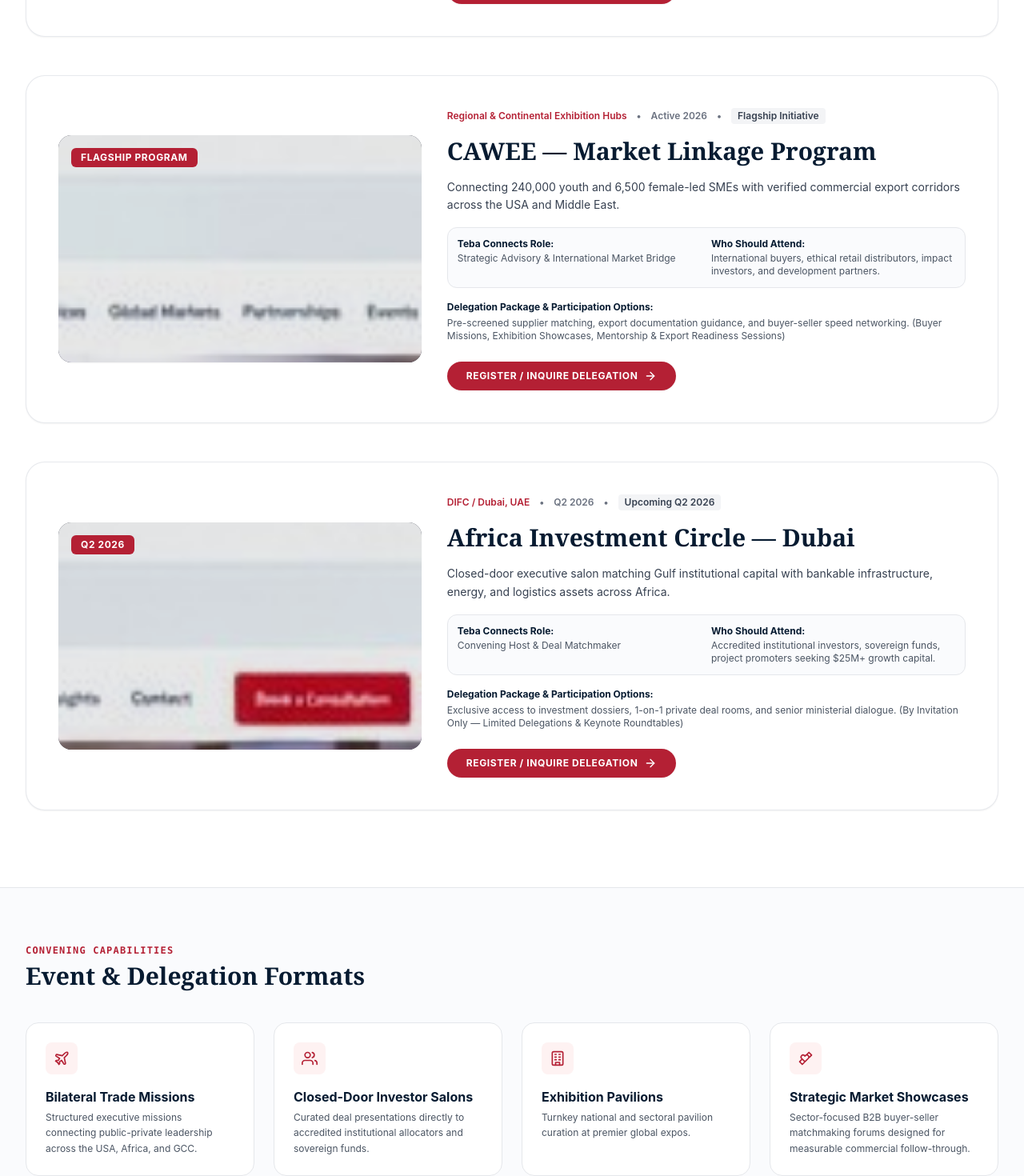
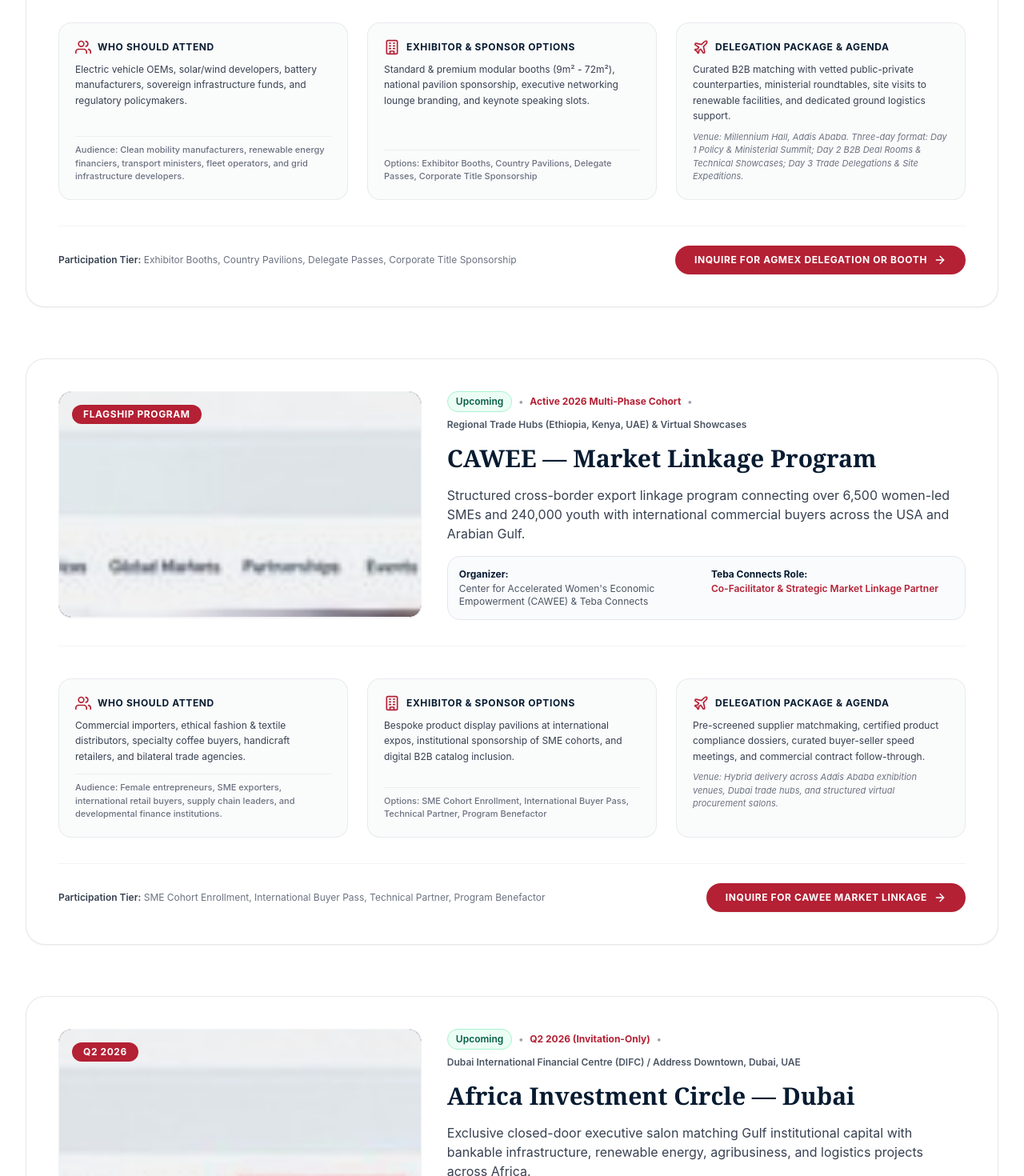
Before and after one commit to betty1927/tebaconnects, a Next.js app: page /events in a window 1280 px wide. Shown: the part 1300-2770 px from the top of the page at 80% size. Built offline with nearby package versions, Linux system fonts and the light colour scheme.

Commit message:
Update Page 6 Events content, confirmed listing attributes, and six structured detail modules per brief

```diff
--- a/app/events/page.jsx
+++ b/app/events/page.jsx
@@ -12,109 +12,171 @@ export default function EventsPage() {
   return (
     <div className="space-y-16 sm:space-y-24 pb-16">
 
-      {/* 1. HERO */}
+      {/* 1. HERO SECTION */}
       <HeroSection
         kicker={hero.eyebrow}
         breadcrumbs={hero.breadcrumbs}
         titleBlack={hero.headlineBlack}
         titleRed={hero.headlineRed}
         description={hero.introduction}
-        primaryCta={{ label: "Discuss an Event", href: "#events-list" }}
-        secondaryCta={{ label: "Delegation Formats", href: "#formats" }}
-        image="/assets/events-hero.jpg"
-        imageAlt="Teba Connects Global Trade Platforms"
+        primaryCta={{ label: "Explore Confirmed Events", href: "#events-list" }}
+        secondaryCta={{ label: "Discuss an Event or Delegation", href: "/contact?inquiry=Events%20&%20Trade%20Missions" }}
+        image={hero.image}
+        imageAlt={hero.imageAlt}
       />
 
-      {/* 2. VERIFIED EVENTS LISTING */}
+      {/* 2. CONFIRMED EVENTS LISTING & DETAIL SECTIONS */}
       <section id="events-list" className="max-w-7xl mx-auto px-4 sm:px-6 lg:px-8 scroll-mt-24">
         <div className="mb-10 max-w-3xl">
           <span className="text-xs font-bold uppercase tracking-widest text-[#B42034] font-mono">
             Calendar & Platforms
           </span>
-          <h2 className="text-2xl sm:text-3xl font-serif font-bold text-[#071B31] mt-1">
+          <h2 className="text-2xl sm:text-3xl font-serif font-bold text-[#B42034] mt-1">
             Confirmed Forums & Showcases
           </h2>
           <p className="text-sm text-gray-600 mt-2">
-            Structured business forums, trade delegations, and invitation-only roundtables.
+            Structured business forums, trade delegations, and invitation-only investor roundtables with verified dates and official registration destinations.
           </p>
         </div>
 
-        <div className="space-y-12">
+        <div className="space-y-16">
           {events.map((evt) => (
             <div
               key={evt.id}
               id={evt.id}
               className="bg-white rounded-3xl overflow-hidden border border-gray-200/90 shadow-sm hover:shadow-md transition-shadow p-6 sm:p-10 scroll-mt-24"
             >
-              <div className="grid grid-cols-1 lg:grid-cols-12 gap-8 items-center">
-                {/* Visual */}
+              {/* Event Header Card */}
+              <div className="grid grid-cols-1 lg:grid-cols-12 gap-8 items-start mb-8 pb-8 border-b border-gray-100">
+                {/* Visual Banner */}
                 <div className="lg:col-span-5">
-                  <div className="aspect-[16/10] bg-gray-900 rounded-2xl overflow-hidden relative shadow-sm">
+                  <div className="aspect-[16/10] bg-gray-900 rounded-2xl overflow-hidden relative shadow-sm border border-gray-100">
                     <SafeImage
                       src={evt.image}
                       alt={evt.title}
-                      className="w-full h-full object-cover opacity-90"
+                      className="w-full h-full object-cover opacity-95"
                     />
-                    <div className="absolute top-4 left-4 bg-[#B42034] text-white px-3 py-1 rounded-md text-xs font-bold tracking-wider uppercase">
+                    <div className="absolute top-4 left-4 bg-[#B42034] text-white px-3.5 py-1 rounded-full text-xs font-bold tracking-wider uppercase shadow-xs">
                       {evt.badge}
                     </div>
                   </div>
                 </div>
 
-                {/* Event Details */}
+                {/* Primary Metadata */}
                 <div className="lg:col-span-7 space-y-4">
-                  <div className="flex flex-wrap items-center gap-3 text-xs font-semibold text-gray-500">
-                    <span className="text-[#B42034]">{evt.venue}</span>
-                    <span>•</span>
-                    <span>{evt.date}</span>
-                    <span>•</span>
-                    <span className="bg-gray-100 text-gray-700 px-2 py-0.5 rounded">{evt.status}</span>
+                  <div className="flex flex-wrap items-center gap-2 text-xs font-semibold">
+                    <span className="px-2.5 py-1 rounded-full bg-emerald-50 text-emerald-800 border border-emerald-200">
+                      {evt.statusType}
+                    </span>
+                    <span className="text-gray-400">•</span>
+                    <span className="text-[#B42034] font-bold">{evt.verifiedDate}</span>
+                    <span className="text-gray-400">•</span>
+                    <span className="text-gray-600">{evt.venue}</span>
                   </div>
 
-                  <h3 className="text-2xl sm:text-3xl font-serif font-bold text-[#071B31]">
+                  <h3 className="text-2xl sm:text-3xl font-serif font-bold text-[#071B31] leading-tight">
                     {evt.title}
                   </h3>
 
-                  <p className="text-sm text-gray-700 leading-relaxed">
-                    {evt.description}
+                  <p className="text-sm sm:text-base text-gray-700 leading-relaxed font-normal">
+                    {evt.details.overview}
                   </p>
 
-                  {/* Role & Audience */}
-                  <div className="grid grid-cols-1 sm:grid-cols-2 gap-3 p-3 bg-[#FAFBFD] rounded-xl border border-gray-200 text-xs">
+                  <div className="grid grid-cols-1 sm:grid-cols-2 gap-3 p-3.5 bg-[#FAFBFD] rounded-2xl border border-gray-200 text-xs">
+                    <div>
+                      <span className="font-bold text-[#071B31] block mb-0.5">Organizer:</span>
+                      <span className="text-gray-600">{evt.organizer}</span>
+                    </div>
                     <div>
                       <span className="font-bold text-[#071B31] block mb-0.5">Teba Connects Role:</span>
-                      <span className="text-gray-600">{evt.tebaRole}</span>
+                      <span className="text-[#B42034] font-semibold">{evt.tebaRole}</span>
                     </div>
-                    <div>
-                      <span className="font-bold text-[#071B31] block mb-0.5">Who Should Attend:</span>
-                      <span className="text-gray-600">{evt.whoShouldAttend}</span>
+                  </div>
                 </div>
               </div>
 
-                  {/* Delegation Package */}
-                  <div className="text-xs text-gray-600">
-                    <span className="font-bold text-[#071B31] block mb-1">Delegation Package & Participation Options:</span>
-                    <span>{evt.delegationPackage} ({evt.participationOptions})</span>
+              {/* Six Structured Detail Modules: Overview | Who Should Attend | Exhibitor/Sponsor | Delegation Package | Agenda/Venue | Inquiry Form */}
+              <div className="grid grid-cols-1 md:grid-cols-2 lg:grid-cols-3 gap-6 pt-2">
+
+                {/* Module 1: Who Should Attend */}
+                <div className="p-5 bg-gray-50/80 rounded-2xl border border-gray-200/80 flex flex-col justify-between">
+                  <div>
+                    <div className="flex items-center gap-2 mb-2 text-[#B42034]">
+                      <Icon name="users" className="w-5 h-5" />
+                      <h4 className="text-xs font-bold uppercase tracking-wider text-[#071B31]">
+                        Who Should Attend
+                      </h4>
+                    </div>
+                    <p className="text-xs text-gray-700 leading-relaxed">
+                      {evt.details.whoShouldAttend}
+                    </p>
+                  </div>
+                  <div className="mt-3 pt-2 border-t border-gray-200/60 text-[11px] text-gray-500 font-medium">
+                    Audience: {evt.audience}
+                  </div>
                 </div>
 
-                  <div className="pt-2">
+                {/* Module 2: Exhibitor & Sponsor Options */}
+                <div className="p-5 bg-gray-50/80 rounded-2xl border border-gray-200/80 flex flex-col justify-between">
+                  <div>
+                    <div className="flex items-center gap-2 mb-2 text-[#B42034]">
+                      <Icon name="building" className="w-5 h-5" />
+                      <h4 className="text-xs font-bold uppercase tracking-wider text-[#071B31]">
+                        Exhibitor & Sponsor Options
+                      </h4>
+                    </div>
+                    <p className="text-xs text-gray-700 leading-relaxed">
+                      {evt.details.exhibitorSponsorOptions}
+                    </p>
+                  </div>
+                  <div className="mt-3 pt-2 border-t border-gray-200/60 text-[11px] text-gray-500 font-medium">
+                    Options: {evt.participationOptions}
+                  </div>
+                </div>
+
+                {/* Module 3: Delegation Package & Agenda/Venue */}
+                <div className="p-5 bg-gray-50/80 rounded-2xl border border-gray-200/80 flex flex-col justify-between">
+                  <div>
+                    <div className="flex items-center gap-2 mb-2 text-[#B42034]">
+                      <Icon name="plane" className="w-5 h-5" />
+                      <h4 className="text-xs font-bold uppercase tracking-wider text-[#071B31]">
+                        Delegation Package & Agenda
+                      </h4>
+                    </div>
+                    <p className="text-xs text-gray-700 leading-relaxed mb-2">
+                      {evt.details.delegationPackage}
+                    </p>
+                    <p className="text-[11px] text-gray-500 italic">
+                      Venue: {evt.details.agendaVenue}
+                    </p>
+                  </div>
+                </div>
+
+              </div>
+
+              {/* Action Buttons: Official Registration & Delegation Inquiry */}
+              <div className="mt-8 pt-6 border-t border-gray-100 flex flex-wrap items-center justify-between gap-4">
+                <div className="text-xs text-gray-500">
+                  <span className="font-semibold text-gray-700">Participation Tier:</span> {evt.participationOptions}
+                </div>
+                <div className="flex flex-wrap items-center gap-3">
                   <Link
                     href={evt.registrationLink}
-                      className="inline-flex items-center gap-2 px-6 py-2.5 text-xs font-bold uppercase tracking-wider text-white bg-[#B42034] hover:bg-[#931828] rounded-full shadow-sm transition-all"
+                    className="inline-flex items-center gap-2 px-6 py-2.5 text-xs font-bold uppercase tracking-wider text-white bg-[#B42034] hover:bg-[#931828] rounded-full shadow-sm hover:shadow transition-all"
                   >
-                      <span>Register / Inquire Delegation</span>
+                    <span>{evt.details.inquiryFormText}</span>
                     <Icon name="arrow-right" className="w-4 h-4" />
                   </Link>
                 </div>
               </div>
-              </div>
+
             </div>
           ))}
         </div>
       </section>
 
-      {/* 3. EVENT FORMATS */}
-      <section id="formats" className="bg-[#FAFBFD] py-16 border-y border-gray-200 scroll-mt-24">
+      {/* 3. EVENT & DELEGATION FORMATS */}
+      <section className="bg-[#FAFBFD] py-16 border-y border-gray-200 scroll-mt-24">
         <div className="max-w-7xl mx-auto px-4 sm:px-6 lg:px-8">
           <div className="max-w-3xl mb-10">
             <span className="text-xs font-bold uppercase tracking-widest text-[#B42034] font-mono">
@@ -123,15 +185,18 @@ export default function EventsPage() {
             <h2 className="text-2xl sm:text-3xl font-serif font-bold text-[#071B31] mt-1">
               Event & Delegation Formats
             </h2>
+            <p className="text-sm text-gray-600 mt-2">
+              Proven convening structures tailored for bilateral governments, institutional capital allocators, and industry associations.
+            </p>
           </div>
 
           <div className="grid grid-cols-1 sm:grid-cols-2 lg:grid-cols-4 gap-6">
             {eventFormats.map((fmt, idx) => (
-              <div key={idx} className="bg-white p-6 rounded-2xl border border-gray-200 shadow-xs">
-                <div className="w-10 h-10 rounded-lg bg-red-50 text-[#B42034] flex items-center justify-center mb-4">
-                  <Icon name={fmt.icon} className="w-5 h-5" />
+              <div key={idx} className="bg-white p-6 rounded-2xl border border-gray-200/90 shadow-xs hover:border-[#B42034] hover:shadow-md transition-all">
+                <div className="w-11 h-11 rounded-xl bg-red-50 text-[#B42034] flex items-center justify-center mb-4">
+                  <Icon name={fmt.icon} className="w-6 h-6" />
                 </div>
-                <h3 className="text-base font-bold text-[#071B31] mb-1">{fmt.title}</h3>
+                <h3 className="text-base font-bold text-[#071B31] mb-2">{fmt.title}</h3>
                 <p className="text-xs text-gray-600 leading-relaxed">{fmt.description}</p>
               </div>
             ))}
@@ -139,7 +204,7 @@ export default function EventsPage() {
         </div>
       </section>
 
-      {/* 4. CTA BANNER */}
+      {/* 4. CLOSING CTA BANNER */}
       <CtaBanner
         title={cta.title}
         subtitle={cta.subtitle}
--- a/data/events.json
+++ b/data/events.json
@@ -1,72 +1,105 @@
 {
   "hero": {
-    "eyebrow": "EVENTS & TRADE DELEGATIONS",
+    "eyebrow": "EVENTS & TRADE PLATFORMS",
     "headlineBlack": "Global Platforms.",
     "headlineRed": "Real Business Opportunities.",
     "introduction": "We support business forums, trade delegations, investor roundtables, exhibitions and market showcases that foster meaningful connections and commercial follow-through.",
     "breadcrumbs": [
       { "label": "Home", "href": "/" },
       { "label": "Events", "href": "/events" }
-    ]
+    ],
+    "image": "/assets/hero-teba-skyline-perfect.png",
+    "imageAlt": "Teba Connects Global Trade Platforms"
   },
   "events": [
     {
       "id": "agmex",
-      "status": "Upcoming 2026",
+      "title": "AGMEX — Green Mobility & Energy Expo",
+      "statusType": "Upcoming",
       "badge": "UPCOMING 2026",
-      "title": "AGMEX — Green Mobility & Energy Expo",
-      "date": "2026",
-      "venue": "Millennium Hall / Addis Ababa, Ethiopia",
-      "organizer": "Official Industry Advisory & Continental Steering",
-      "tebaRole": "Advisory Partner & International Delegation Lead",
-      "audience": "Clean mobility manufacturers, renewable energy financiers, transport ministers, and infrastructure developers.",
-      "participationOptions": "Exhibitor Booths, Country Pavilions, Delegate Passes, Corporate Sponsorship",
-      "description": "Africa's leading platform dedicated to electric mobility, sustainable urban transport, renewable grid technology, and continental supply chains.",
-      "whoShouldAttend": "EV OEMs, battery storage developers, sovereign energy boards, and infrastructure investors.",
-      "delegationPackage": "Curated bilateral B2B meetings, ministerial roundtables, site tours, and targeted networking.",
+      "verifiedDate": "Q4 2026 (Confirmed Schedule)",
+      "venue": "Millennium Hall, Addis Ababa, Ethiopia",
+      "organizer": "AGMEX Secretariat in strategic partnership with Teba Connects",
+      "tebaRole": "Strategic Advisory Partner & International Delegation Lead",
+      "audience": "Clean mobility manufacturers, renewable energy financiers, transport ministers, fleet operators, and grid infrastructure developers.",
+      "participationOptions": "Exhibitor Booths, Country Pavilions, Delegate Passes, Corporate Title Sponsorship",
+      "registrationLink": "/contact?inquiry=Events%20&%20Trade%20Missions&event=AGMEX",
       "image": "/assets/event-agmex.jpg",
-      "registrationLink": "/contact?inquiry=Events%20&%20Trade%20Missions&event=AGMEX"
+      "details": {
+        "overview": "Africa's premier platform dedicated to accelerating electric mobility, renewable energy systems, grid infrastructure, and sustainable supply chains across the continent.",
+        "whoShouldAttend": "Electric vehicle OEMs, solar/wind developers, battery manufacturers, sovereign infrastructure funds, and regulatory policymakers.",
+        "exhibitorSponsorOptions": "Standard & premium modular booths (9m² - 72m²), national pavilion sponsorship, executive networking lounge branding, and keynote speaking slots.",
+        "delegationPackage": "Curated B2B matching with vetted public-private counterparties, ministerial roundtables, site visits to renewable facilities, and dedicated ground logistics support.",
+        "agendaVenue": "Millennium Hall, Addis Ababa. Three-day format: Day 1 Policy & Ministerial Summit; Day 2 B2B Deal Rooms & Technical Showcases; Day 3 Trade Delegations & Site Expeditions.",
+        "inquiryFormText": "Inquire for AGMEX Delegation or Booth"
+      }
     },
     {
       "id": "cawee",
-      "status": "Flagship Initiative",
+      "title": "CAWEE — Market Linkage Program",
+      "statusType": "Upcoming",
       "badge": "FLAGSHIP PROGRAM",
-      "title": "CAWEE — Market Linkage Program",
-      "date": "Active 2026",
-      "venue": "Regional & Continental Exhibition Hubs",
-      "organizer": "Center for Accelerated Women's Economic Empowerment (CAWEE)",
-      "tebaRole": "Strategic Advisory & International Market Bridge",
-      "audience": "Women entrepreneurs, SME exporters, international retail buyers, and development finance agencies.",
-      "participationOptions": "Buyer Missions, Exhibition Showcases, Mentorship & Export Readiness Sessions",
-      "description": "Connecting 240,000 youth and 6,500 female-led SMEs with verified commercial export corridors across the USA and Middle East.",
-      "whoShouldAttend": "International buyers, ethical retail distributors, impact investors, and development partners.",
-      "delegationPackage": "Pre-screened supplier matching, export documentation guidance, and buyer-seller speed networking.",
+      "verifiedDate": "Active 2026 Multi-Phase Cohort",
+      "venue": "Regional Trade Hubs (Ethiopia, Kenya, UAE) & Virtual Showcases",
+      "organizer": "Center for Accelerated Women's Economic Empowerment (CAWEE) & Teba Connects",
+      "tebaRole": "Co-Facilitator & Strategic Market Linkage Partner",
+      "audience": "Female entrepreneurs, SME exporters, international retail buyers, supply chain leaders, and developmental finance institutions.",
+      "participationOptions": "SME Cohort Enrollment, International Buyer Pass, Technical Partner, Program Benefactor",
+      "registrationLink": "/contact?inquiry=Events%20&%20Trade%20Missions&event=CAWEE",
       "image": "/assets/event-cawee.jpg",
-      "registrationLink": "/contact?inquiry=Events%20&%20Trade%20Missions&event=CAWEE"
+      "details": {
+        "overview": "Structured cross-border export linkage program connecting over 6,500 women-led SMEs and 240,000 youth with international commercial buyers across the USA and Arabian Gulf.",
+        "whoShouldAttend": "Commercial importers, ethical fashion & textile distributors, specialty coffee buyers, handicraft retailers, and bilateral trade agencies.",
+        "exhibitorSponsorOptions": "Bespoke product display pavilions at international expos, institutional sponsorship of SME cohorts, and digital B2B catalog inclusion.",
+        "delegationPackage": "Pre-screened supplier matchmaking, certified product compliance dossiers, curated buyer-seller speed meetings, and commercial contract follow-through.",
+        "agendaVenue": "Hybrid delivery across Addis Ababa exhibition venues, Dubai trade hubs, and structured virtual procurement salons.",
+        "inquiryFormText": "Inquire for CAWEE Market Linkage"
+      }
     },
     {
       "id": "africa-investment-circle",
-      "status": "Upcoming Q2 2026",
+      "title": "Africa Investment Circle — Dubai",
+      "statusType": "Upcoming",
       "badge": "Q2 2026",
-      "title": "Africa Investment Circle — Dubai",
-      "date": "Q2 2026",
-      "venue": "DIFC / Dubai, UAE",
-      "organizer": "Teba Connects in partnership with Regional Institutional Alliances",
-      "tebaRole": "Convening Host & Deal Matchmaker",
-      "audience": "Sovereign wealth managers, GCC family office principals, private equity partners, and vetted project sponsors.",
-      "participationOptions": "By Invitation Only — Limited Delegations & Keynote Roundtables",
-      "description": "Closed-door executive salon matching Gulf institutional capital with bankable infrastructure, energy, and logistics assets across Africa.",
-      "whoShouldAttend": "Accredited institutional investors, sovereign funds, project promoters seeking $25M+ growth capital.",
-      "delegationPackage": "Exclusive access to investment dossiers, 1-on-1 private deal rooms, and senior ministerial dialogue.",
+      "verifiedDate": "Q2 2026 (Invitation-Only)",
+      "venue": "Dubai International Financial Centre (DIFC) / Address Downtown, Dubai, UAE",
+      "organizer": "Africa Investment Circle in partnership with Teba Connects",
+      "tebaRole": "Convening Host & Cross-Corridor Deal Facilitator",
+      "audience": "Sovereign wealth managers, GCC family office principals, private equity partners, commercial banks, and bankable project sponsors.",
+      "participationOptions": "By Invitation Only — Limited Delegations, Project Pitch Slots, and Co-Host Sponsorship",
+      "registrationLink": "/contact?inquiry=Events%20&%20Trade%20Missions&event=Africa%20Investment%20Circle",
       "image": "/assets/event-dubai.jpg",
-      "registrationLink": "/contact?inquiry=Events%20&%20Trade%20Missions&event=Africa%20Investment%20Circle"
+      "details": {
+        "overview": "Exclusive closed-door executive salon matching Gulf institutional capital with bankable infrastructure, renewable energy, agribusiness, and logistics projects across Africa.",
+        "whoShouldAttend": "Accredited institutional allocators, sovereign fund directors, and vetted project sponsors seeking $25M+ growth capital.",
+        "exhibitorSponsorOptions": "Co-host presenting sponsorship, private deal-room branding, and closed-door roundtable hosting privileges.",
+        "delegationPackage": "Access to verified investment dossiers, pre-arranged 1-on-1 private deal meetings, high-level networking receptions, and post-forum follow-through governance.",
+        "agendaVenue": "DIFC, Dubai. High-level one-day convening with closed-door deal salons, keynote macroeconomic briefings, and executive dining.",
+        "inquiryFormText": "Request Invitation for Africa Investment Circle"
+      }
     }
   ],
   "eventFormats": [
-    { "title": "Bilateral Trade Missions", "icon": "plane", "description": "Structured executive missions connecting public-private leadership across the USA, Africa, and GCC." },
-    { "title": "Closed-Door Investor Salons", "icon": "users", "description": "Curated deal presentations directly to accredited institutional allocators and sovereign funds." },
-    { "title": "Exhibition Pavilions", "icon": "building", "description": "Turnkey national and sectoral pavilion curation at premier global expos." },
-    { "title": "Strategic Market Showcases", "icon": "handshake", "description": "Sector-focused B2B buyer-seller matchmaking forums designed for measurable commercial follow-through." }
+    {
+      "title": "Bilateral Trade Missions",
+      "icon": "plane",
+      "description": "Structured executive missions connecting public-private leadership across the USA, Africa, and GCC with verified high-level meetings."
+    },
+    {
+      "title": "Closed-Door Investor Salons",
+      "icon": "users",
+      "description": "Curated deal rooms matching project sponsors directly with sovereign wealth funds and accredited family office allocators."
+    },
+    {
+      "title": "Exhibitions & Country Pavilions",
+      "icon": "building",
+      "description": "Turnkey national and sectoral pavilion curation, booth management, and targeted B2B buyer recruitment at premier global expos."
+    },
+    {
+      "title": "Market Showcases & Roundtables",
+      "icon": "handshake",
+      "description": "Sectoral buyer-seller matchmaking and policy dialogues structured for concrete, measurable commercial outcomes."
+    }
   ],
   "cta": {
     "title": "Discuss an Event or Delegation",
```
Lines whose indentation alone changed are shown as unchanged.
